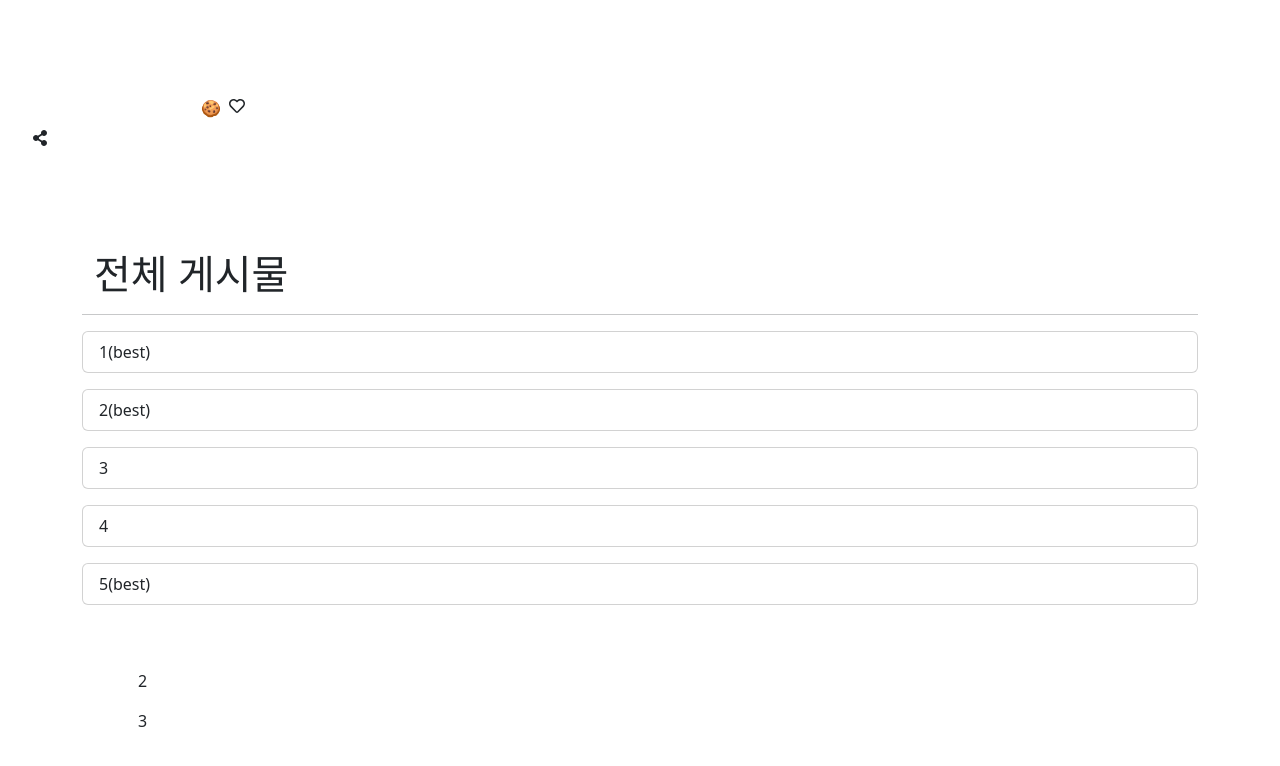
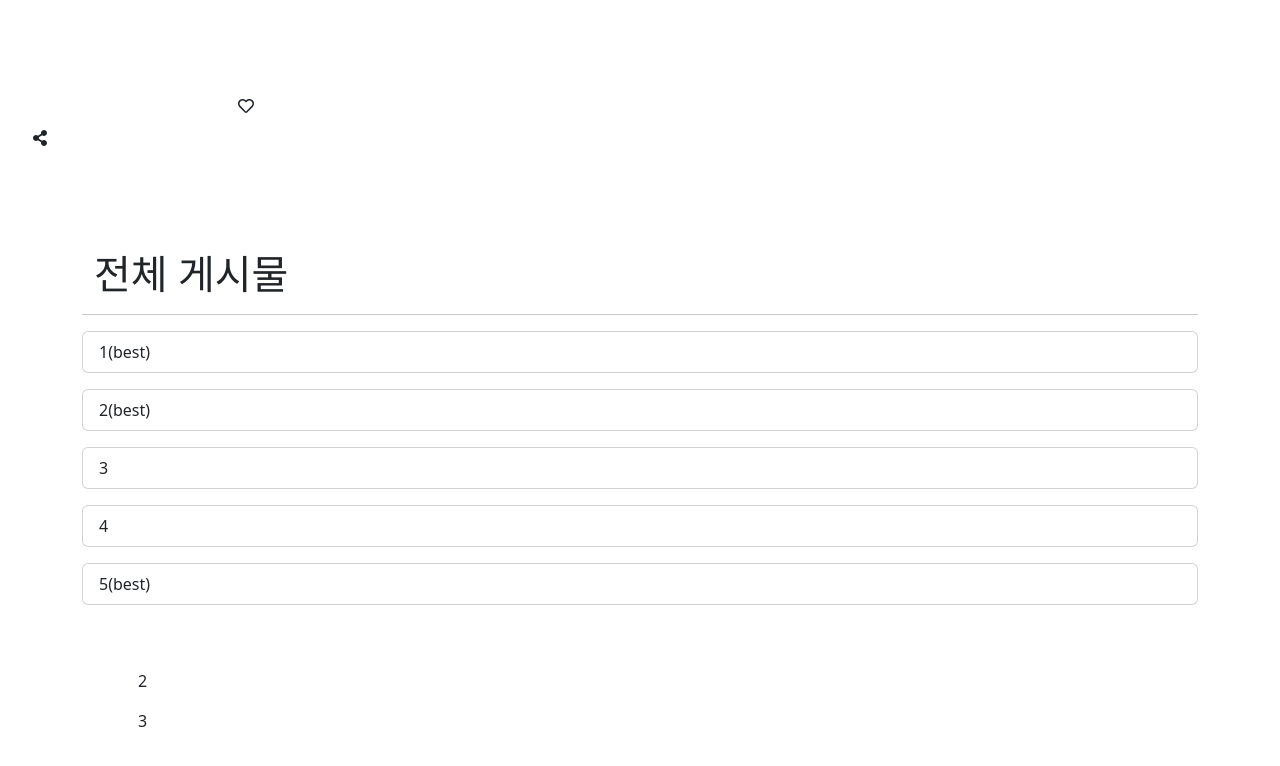
Before and after one commit to ZZKNU/front-end, a React (Vite) app: page /alllist in a window 1280 px wide. Shown: the top 766 px of the page. Built offline with nearby package versions, Linux system fonts and the light colour scheme; data requests are answered from the project's data file.

Commit message:
fix:쿠키 아이콘
저작권이 확실하지 않아 제거

```diff
--- a/src/components/FortuneCookie.jsx
+++ b/src/components/FortuneModal.jsx
@@ -33,8 +33,9 @@ const FortuneModal = ({ children }) => {
       <button
         onClick={openModal}
         // className="bg-yellow-600 hover:bg-yellow-700 text-white font-bold py-2 px-4 rounded-full shadow-lg transition duration-300"
+        className="text-white"
       >
-        🍪
+        쿠키
       </button>
 
       <AnimatePresence>
--- a/src/components/Navbar.jsx
+++ b/src/components/Navbar.jsx
@@ -2,7 +2,7 @@ import { Link } from "react-router-dom";
 import Search from "./Search";
 import LikeButton from "./LikeBtn";
 import ShareBtn from "./ShareBtn";
-import FortuneModal from "./FortuneCookie";
+import FortuneModal from "./FortuneModal";
 // import { useAuthStore } from "../store";
 
 const Navbar = () => {
```
